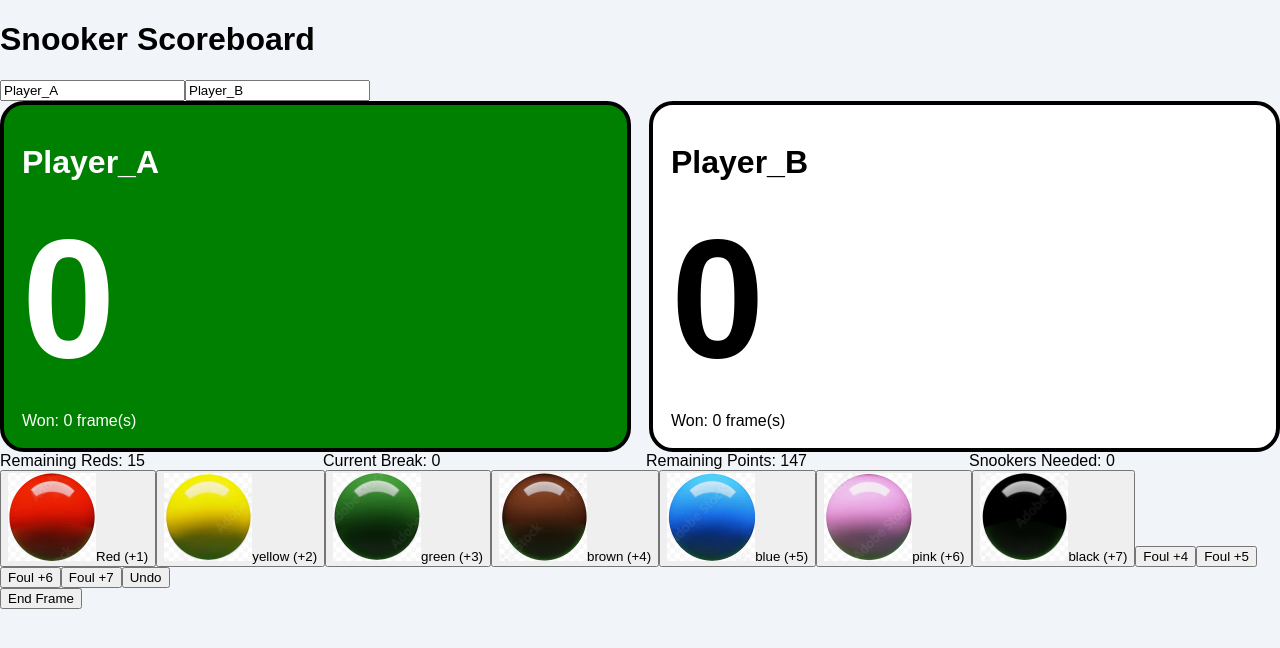
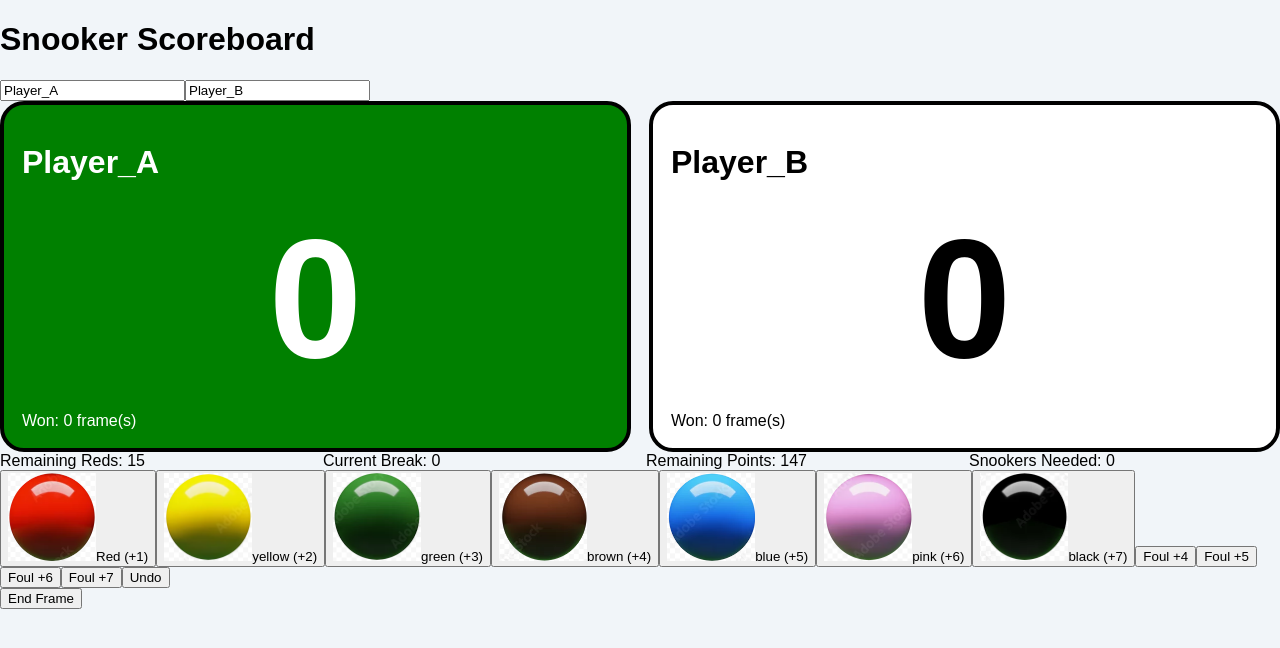
Before and after one commit to phuriponga/SnookerScoreBoard, a Next.js app: page / in a window 1280 px wide. Shown: the top 648 px of the page. Built offline with nearby package versions, Linux system fonts and the light colour scheme.

Commit message:
Update SnookerScoreboardApp.tsx

```diff
--- a/components/SnookerScoreboardApp.tsx
+++ b/components/SnookerScoreboardApp.tsx
@@ -198,7 +198,7 @@ export default function SnookerScoreboardApp() {
                 }}
               >
                 <h1>{playerNames[p]}</h1>
-                <h1 style={{ fontSize: "168px", fontWeight: "bold", margin: "16px 0" }}>{scores[p]}</h1>
+                <h1 style={{ fontSize: "168px", fontWeight: "bold", margin: "16px 0", textAlign: "center" }}>{scores[p]}</h1>
                 <div>Won: {frames[p]} frame(s)</div>
               </div>
             ))}
```
